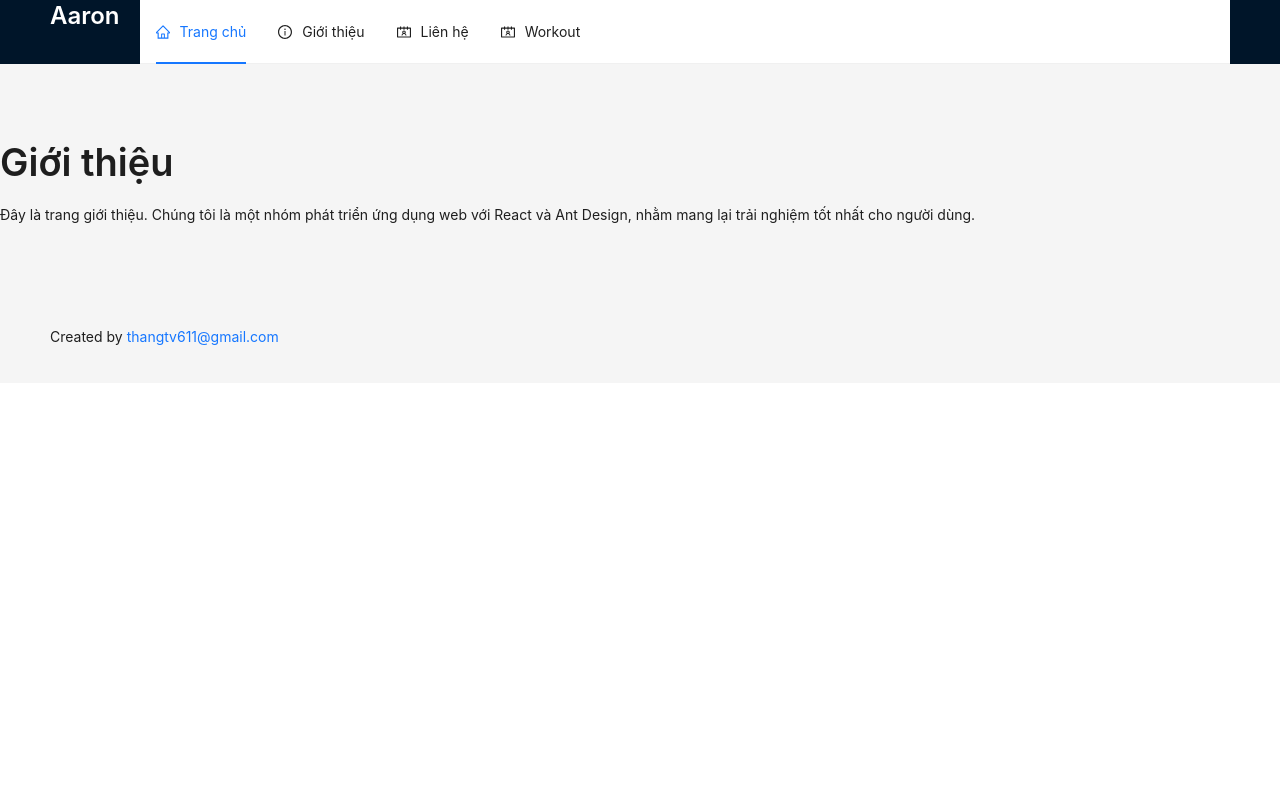
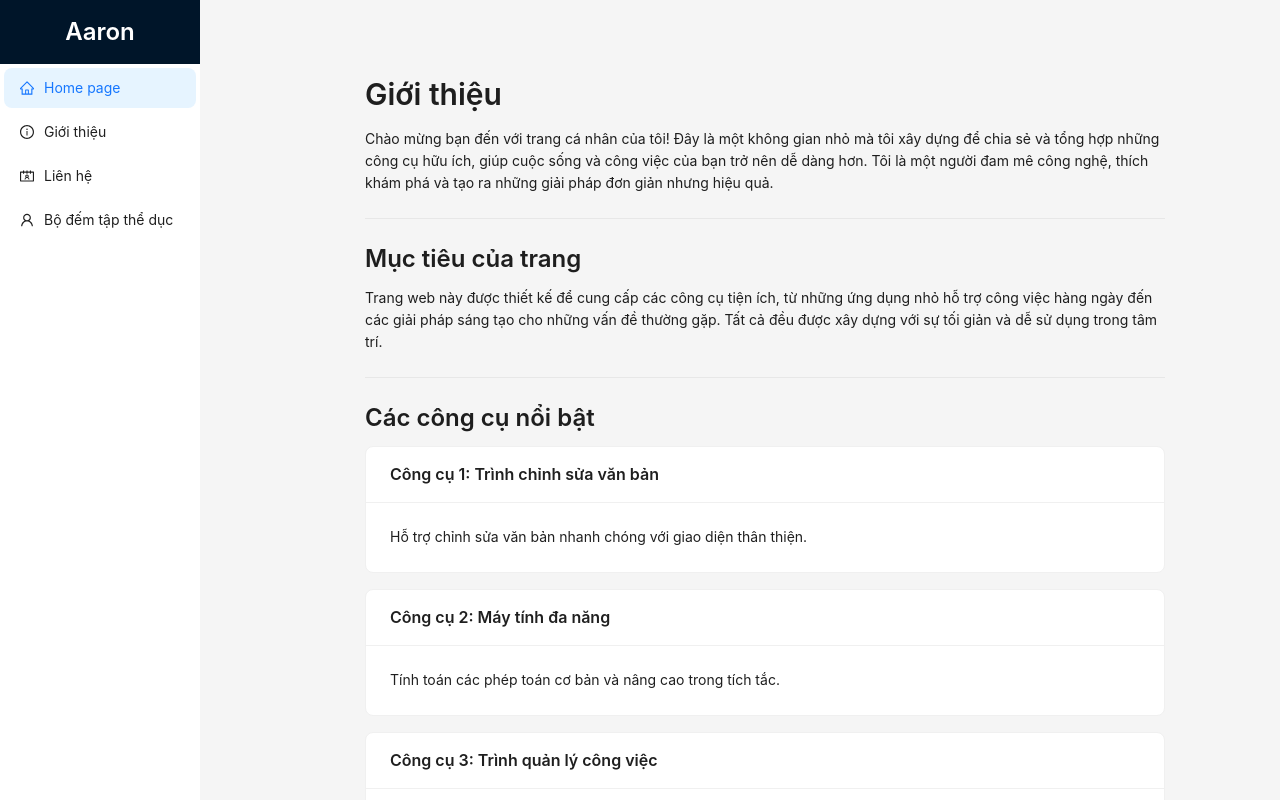
Before and after one commit to thangtv611/tools, a React (Create React App) app: page /about in a window 1280 px wide. Shown: the top 800 px of the page. Built offline with nearby package versions, Linux system fonts and the light colour scheme.

Commit message:
add crypto dashboard on homepage

```diff
--- a/package.json
+++ b/package.json
@@ -8,6 +8,7 @@
     "@testing-library/react": "^16.2.0",
     "@testing-library/user-event": "^13.5.0",
     "antd": "^5.24.2",
+    "axios": "^1.8.1",
     "react": "^19.0.0",
     "react-dom": "^19.0.0",
     "react-router-dom": "^7.2.0",
--- a/src/components/Layout.js
+++ b/src/components/Layout.js
@@ -2,25 +2,42 @@ import React from "react";
 import { Layout, Menu, Typography } from "antd";
 import {
   HomeOutlined,
+  UserOutlined,
+  ContactsOutlined,
   InfoCircleOutlined,
-  ContactsOutlined,
 } from "@ant-design/icons";
 import { Link } from "react-router-dom";
-const { Header, Content, Footer } = Layout;
+const { Content, Footer, Sider } = Layout;
 const { Title } = Typography;
 
 const LayoutComponent = ({ children }) => {
   return (
-    <Layout>
-      <Header>
-        <div className="logo" style={{ float: "left", marginRight: 20 }}>
-          <Title level={3} style={{ margin: 0, color: "white" }}>
+    <Layout style={{ minHeight: "100vh" }}>
+      <Sider
+        width={200}
+        style={{
+          position: "fixed",
+          height: "100vh",
+          left: 0,
+          top: 0,
+          bottom: 0,
+          zIndex: 1,
+          background: "#001529",
+        }}
+      >
+        <div className="logo" style={{ padding: "16px", textAlign: "center" }}>
+          <Title level={3} style={{ margin: 0, color: "#fff" }}>
             Aaron
           </Title>
         </div>
-        <Menu mode="horizontal" defaultSelectedKeys={["1"]}>
+        <Menu
+          theme="light"
+          mode="vertical"
+          defaultSelectedKeys={["1"]}
+          style={{ height: "100%", borderRight: 0 }}
+        >
           <Menu.Item key="1" icon={<HomeOutlined />}>
-            <Link to="/">Trang chủ</Link>
+            <Link to="/">Home page</Link>
           </Menu.Item>
           <Menu.Item key="2" icon={<InfoCircleOutlined />}>
             <Link to="/about">Giới thiệu</Link>
@@ -28,17 +45,18 @@ const LayoutComponent = ({ children }) => {
           <Menu.Item key="3" icon={<ContactsOutlined />}>
             <Link to="/contact">Liên hệ</Link>
           </Menu.Item>
-          <Menu.Item key="4" icon={<ContactsOutlined />}>
-            <Link to="/workout">Workout</Link>
+          <Menu.Item key="2" icon={<UserOutlined />}>
+            <Link to="/workout">Bộ đếm tập thể dục</Link>
           </Menu.Item>
         </Menu>
-      </Header>
-      <Content>{children}</Content>
-      <Footer>
-        <p>
-          Created by <a href="#">thangtv611@gmail.com</a>
-        </p>
-      </Footer>
+      </Sider>
+
+      <Layout style={{ marginLeft: 200 }}>
+        <Content style={{ marginLeft: 50 }}>{children}</Content>
+        <Footer style={{ textAlign: "center" }}>
+          CopyRight ©2021 Created by Aaron
+        </Footer>
+      </Layout>
     </Layout>
   );
 };
--- a/src/pages/About.js
+++ b/src/pages/About.js
@@ -1,14 +1,54 @@
 import React from 'react';
-import { Typography } from 'antd';
-
+import { Typography, Divider, List, Card } from 'antd';
+import { Link } from "react-router-dom";
 const { Title, Paragraph } = Typography;
 
 const About = () => {
+  const tools = [
+    {
+      title: 'Công cụ 1: Trình chỉnh sửa văn bản',
+      description: 'Hỗ trợ chỉnh sửa văn bản nhanh chóng với giao diện thân thiện.',
+    },
+    {
+      title: 'Công cụ 2: Máy tính đa năng',
+      description: 'Tính toán các phép toán cơ bản và nâng cao trong tích tắc.',
+    },
+    {
+      title: 'Công cụ 3: Trình quản lý công việc',
+      description: 'Giúp bạn sắp xếp công việc hàng ngày một cách hiệu quả.',
+    },
+  ];
+
   return (
-    <div style={{ padding: '50px 0' }}>
-      <Title>Giới thiệu</Title>
+    <div style={{ padding: '50px 0', maxWidth: '800px', margin: '0 auto' }}>
+      <Title level={2}>Giới thiệu</Title>
       <Paragraph>
-        Đây là trang giới thiệu. Chúng tôi là một nhóm phát triển ứng dụng web với React và Ant Design, nhằm mang lại trải nghiệm tốt nhất cho người dùng.
+        Chào mừng bạn đến với trang cá nhân của tôi! Đây là một không gian nhỏ mà tôi xây dựng để chia sẻ và tổng hợp
+        những công cụ hữu ích, giúp cuộc sống và công việc của bạn trở nên dễ dàng hơn. Tôi là một người đam mê công nghệ,
+        thích khám phá và tạo ra những giải pháp đơn giản nhưng hiệu quả.
+      </Paragraph>
+      <Divider />
+      <Title level={3}>Mục tiêu của trang</Title>
+      <Paragraph>
+        Trang web này được thiết kế để cung cấp các công cụ tiện ích, từ những ứng dụng nhỏ hỗ trợ công việc hàng ngày
+        đến các giải pháp sáng tạo cho những vấn đề thường gặp. Tất cả đều được xây dựng với sự tối giản và dễ sử dụng
+        trong tâm trí.
+      </Paragraph>
+      <Divider />
+      <Title level={3}>Các công cụ nổi bật</Title>
+      <List
+        grid={{ gutter: 16, column: 1 }}
+        dataSource={tools}
+        renderItem={(item) => (
+          <List.Item>
+            <Card title={item.title}>{item.description}</Card>
+          </List.Item>
+        )}
+      />
+      <Divider />
+      <Paragraph>
+        Cảm ơn bạn đã ghé thăm! Nếu bạn có ý tưởng hoặc đề xuất cho các công cụ mới, đừng ngần ngại liên hệ với tôi qua
+        trang <Link to="/contact">Liên hệ</Link>. Tôi luôn sẵn sàng lắng nghe và cải thiện!
       </Paragraph>
     </div>
   );
--- a/src/pages/Home.js
+++ b/src/pages/Home.js
@@ -1,35 +1,121 @@
-import React from 'react';
-import { Typography, Button, Row, Col } from 'antd';
+import React, { useState, useEffect } from "react";
+import { Typography, Table, Button, Spin } from "antd";
+import axios from "axios";
 
 const { Title, Paragraph } = Typography;
 
+function delay(time = Math.random() * 2000) {
+  return new Promise((resolve) => setTimeout(resolve, time));
+}
 const Home = () => {
+  const [cryptoData, setCryptoData] = useState([]);
+  const [loading, setLoading] = useState(false);
+
+  const fetchCryptoData = async () => {
+    setLoading(true);
+    try {
+      const response = await axios.get(
+        "https://api.coingecko.com/api/v3/coins/markets?vs_currency=usd&order=market_cap_desc&per_page=10&page=1&sparkline=false"
+      );
+      setCryptoData(response.data);
+      await delay();
+    } catch (error) {
+      console.error("Error fetching crypto data:", error);
+    }
+    setLoading(false);
+  };
+
+  useEffect(() => {
+    fetchCryptoData();
+    const interval = setInterval(fetchCryptoData, 20000);
+    return () => clearInterval(interval);
+  }, []);
+
+  const columns = [
+    {
+      title: "Tên",
+      dataIndex: "name",
+      key: "name",
+      render: (text, record) => (
+        <span>
+          <img
+            src={record.image}
+            alt={text}
+            style={{ width: 20, marginRight: 8 }}
+          />
+          {text}
+        </span>
+      ),
+    },
+    {
+      title: "Mã",
+      dataIndex: "symbol",
+      key: "symbol",
+      render: (text) => text.toUpperCase(),
+    },
+    {
+      title: "Giá (USD)",
+      dataIndex: "current_price",
+      key: "current_price",
+      render: (price) => `$${price.toLocaleString()}`,
+    },
+    {
+      title: "Thay đổi 24h (%)",
+      dataIndex: "price_change_percentage_24h",
+      key: "price_change_percentage_24h",
+      render: (change) => (
+        <span style={{ color: change >= 0 ? "green" : "red" }}>
+          {change?.toFixed(2)}%
+        </span>
+      ),
+    },
+    {
+      title: "Vốn hóa thị trường (USD)",
+      dataIndex: "market_cap",
+      key: "market_cap",
+      render: (cap) => `$${cap.toLocaleString()}`,
+    },
+  ];
+
   return (
-    <div>
-      <div className="hero-section" style={{ background: '#f0f2f5', padding: '80px 0', textAlign: 'center' }}>
-        <Title>Chào mừng đến với MyLanding</Title>
-        <Paragraph style={{ fontSize: '18px', maxWidth: '600px', margin: '0 auto 20px' }}>
-          Đây là trang chủ của ứng dụng. Hãy bắt đầu hành trình của bạn ngay hôm nay!
+    <div style={{ padding: "50px 0" }}>
+      <div
+        className="hero-section"
+        style={{
+          background: "#f0f2f5",
+          padding: "80px 0",
+          textAlign: "center",
+        }}
+      >
+        <Title>Chào mừng đến với Aaron</Title>
+        <Paragraph
+          style={{ fontSize: "18px", maxWidth: "600px", margin: "0 auto 20px" }}
+        >
+          Đây là trang chủ của ứng dụng. Dưới đây là giá real-time của top 10
+          cryptocurrency!
         </Paragraph>
         <Button type="primary" size="large">
           Bắt đầu ngay
         </Button>
       </div>
 
-      <Row gutter={[16, 16]} style={{ padding: '50px 0' }}>
-        <Col span={8}>
-          <Title level={3}>Tính năng 1</Title>
-          <Paragraph>Mô tả ngắn về tính năng đầu tiên.</Paragraph>
-        </Col>
-        <Col span={8}>
-          <Title level={3}>Tính năng 2</Title>
-          <Paragraph>Mô tả ngắn về tính năng thứ hai.</Paragraph>
-        </Col>
-        <Col span={8}>
-          <Title level={3}>Tính năng 3</Title>
-          <Paragraph>Mô tả ngắn về tính năng thứ ba.</Paragraph>
-        </Col>
-      </Row>
+      <div style={{ padding: "50px 0", maxWidth: "1200px", margin: "0 auto" }}>
+        <Title level={3}>Top 10 Cryptocurrency (Real-Time)</Title>
+        {loading ? (
+          <Spin
+            size="large"
+            style={{ display: "block", margin: "20px auto" }}
+          />
+        ) : (
+          <Table
+            columns={columns}
+            dataSource={cryptoData}
+            rowKey="id"
+            pagination={false}
+            bordered
+          />
+        )}
+      </div>
     </div>
   );
 };
```
Also changed, not shown: 1 other file (tests, documents, lock files or other folders).
